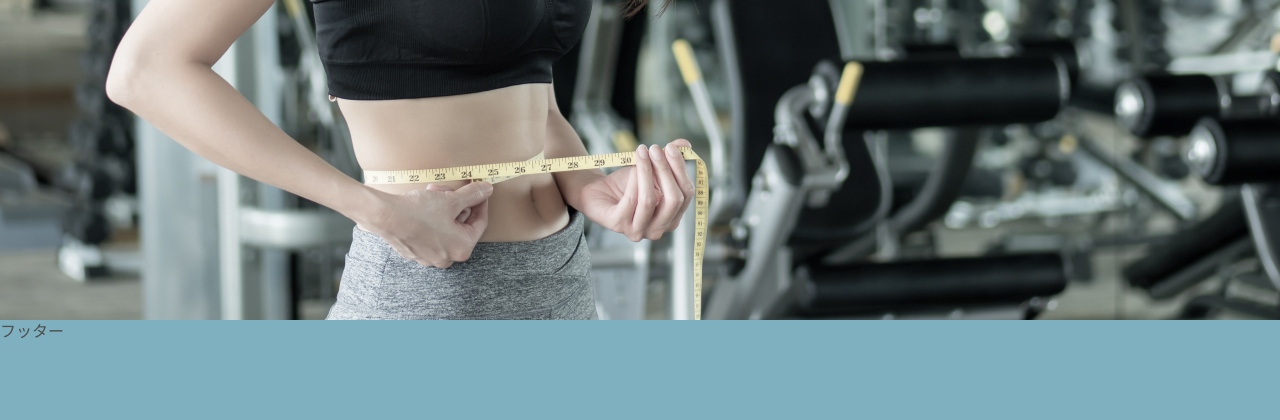
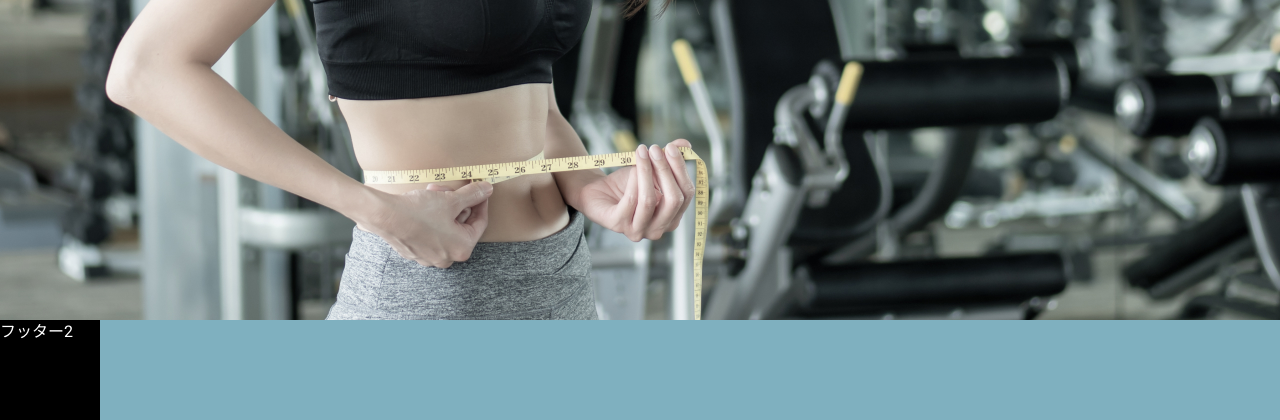
Before and after one commit to comeback-meme/rio_intermediate, a PHP site: page / in a window 1280 px wide. Shown: the part 444-864 px from the top of the page. Before the commit the page ends 782 px from the top, so only its background shows below. Run offline with PHP 8.4, Linux system fonts and the light colour scheme.

Commit message:
更新のテスト中

```diff
--- a/css/style.css
+++ b/css/style.css
@@ -554,4 +554,11 @@ a {
     height: 59.6875vw;
   }
 }
+
+.footer {
+  color: #fff;
+  background: #000;
+  width: 100px;
+  height: 100px;
+}
 /*# sourceMappingURL=style.css.map */
--- a/index.php
+++ b/index.php
@@ -26,8 +26,8 @@
     href="https://fonts.googleapis.com/css2?family=Inter:wght@500;700&family=Noto+Sans+JP:wght@400;500&family=Noto+Sans:wght@500&family=Roboto:wght@400;500;700&display=swap"
     rel="stylesheet">
   <!-- CSS -->
-  <link rel="stylesheet" href="./css/destyle.min.css" media="all">
-  <link rel="stylesheet" href="./css/style.css">
+  <link rel="stylesheet" href="/css/destyle.min.css" media="all">
+  <link rel="stylesheet" href="/css/style.css">
 </head>
 
 <body>
@@ -69,8 +69,8 @@
   <main>
     <div class="mv__image"></div>
   </main>
-  <footer>
-    フッター
+  <footer class="footer">
+    フッター2
   </footer>
 
   <!-- JS -->
--- a/sass/project/_index.scss
+++ b/sass/project/_index.scss
@@ -1,3 +1,4 @@
 @use "header";
 @use "main";
+@use "footer";
 // 新規scssファイルは都度追記する
```
Also changed, not shown: sass/style.scss (line endings or trailing spaces), 1 other file.
